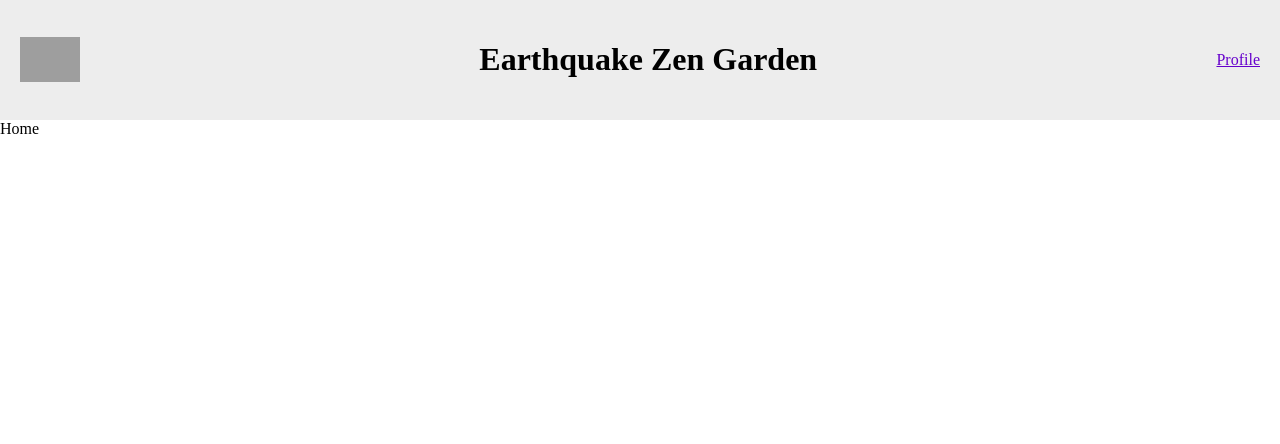
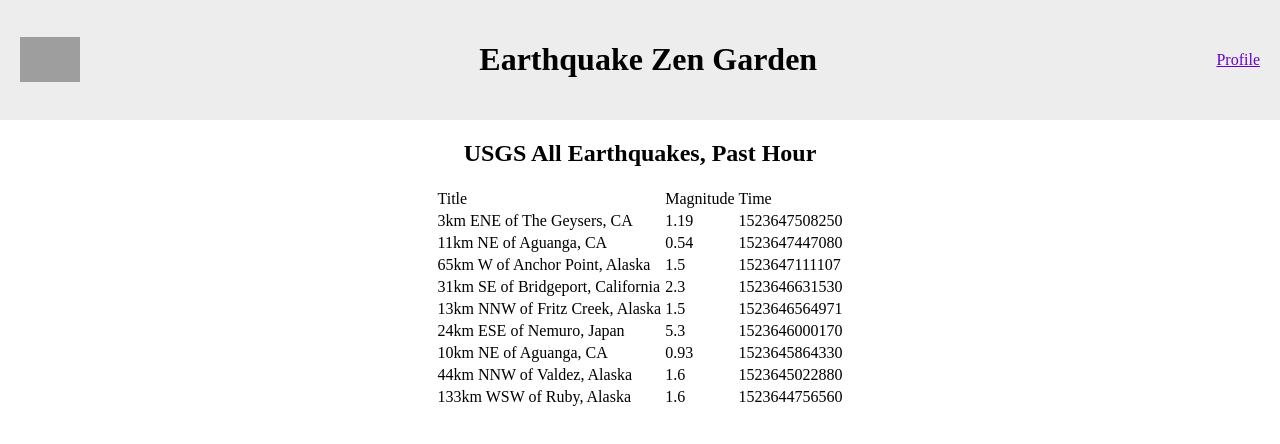
Before and after one commit to softdev1029/earthquake-zen-garden, a React app: page / in a window 1280 px wide. Shown: the top 444 px of the page. Built offline with nearby package versions, Linux system fonts and the light colour scheme; grey boxes are pictures that could not be loaded.

Commit message:
Complete Home list page

```diff
--- a/src/components/pages/Home/index.js
+++ b/src/components/pages/Home/index.js
@@ -1,7 +1,34 @@
 import React from "react";
 
+import data from "mock/data.json";
+
+import * as S from "./style";
+
 function Home() {
-  return <div>Home</div>;
+  const list = data.data.features.map((e) => {
+    return (
+      <tr key={e.id}>
+        <td>{e.properties.place}</td>
+        <td>{e.properties.mag}</td>
+        <td>{e.properties.time}</td>
+      </tr>
+    );
+  });
+  return (
+    <S.Wrapper>
+      <h2>USGS All Earthquakes, Past Hour</h2>
+      <table>
+        <thead>
+          <tr>
+            <td>Title</td>
+            <td>Magnitude</td>
+            <td>Time</td>
+          </tr>
+        </thead>
+        <tbody>{list}</tbody>
+      </table>
+    </S.Wrapper>
+  );
 }
 
 export default Home;
--- /dev/null
+++ b/src/components/pages/Home/style.js
@@ -0,0 +1,8 @@
+import styled from "styled-components";
+
+export const Wrapper = styled.div`
+  display: flex;
+  flex-direction: column;
+  justify-content: center;
+  align-items: center;
+`;
```
